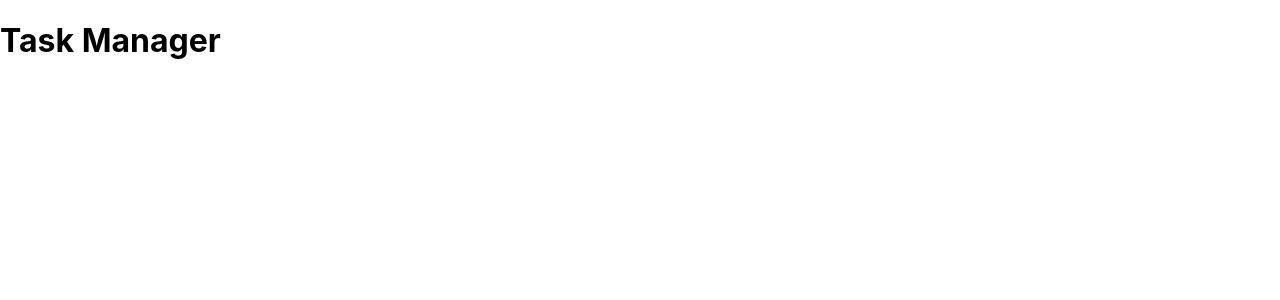
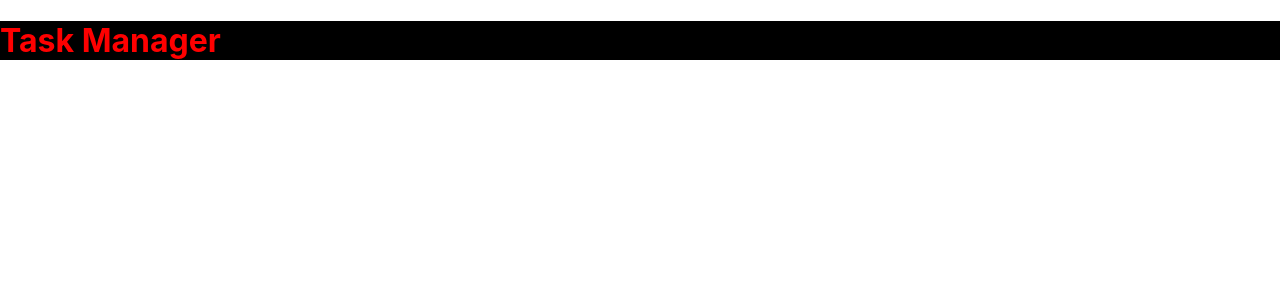
Before and after one commit to MohammadRezaQaderi/Learning, a React (Create React App) app in the folder React/react-app/: page / in a window 1280 px wide. Shown: the top 300 px of the page. Built offline with nearby package versions, Linux system fonts and the light colour scheme.

Commit message:
this is dynamic style that is not good:

```diff
--- a/React/react-app/src/components/Header.js
+++ b/React/react-app/src/components/Header.js
@@ -2,7 +2,7 @@
 const Header = ({title}) => {
   return (
     <header>
-        <h1>{title}</h1>
+        <h1 style={headerstyle}>{title}</h1>
     </header>
   )
 }
@@ -14,4 +14,9 @@
 Header.prototype ={
     title: PropTypes.string,
 }
+
+const headerstyle = {
+    color: 'red',
+    backgroundColor: "black",
+}
 export default Header
```
